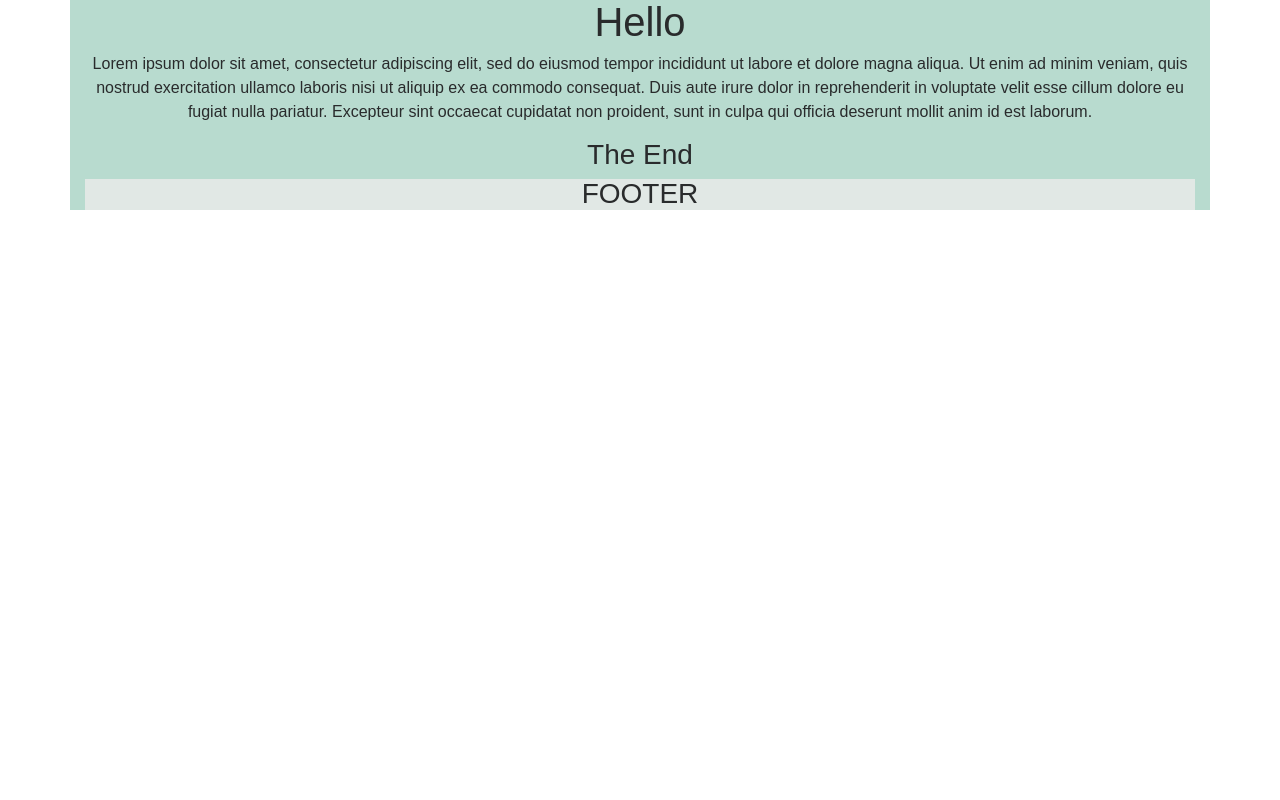
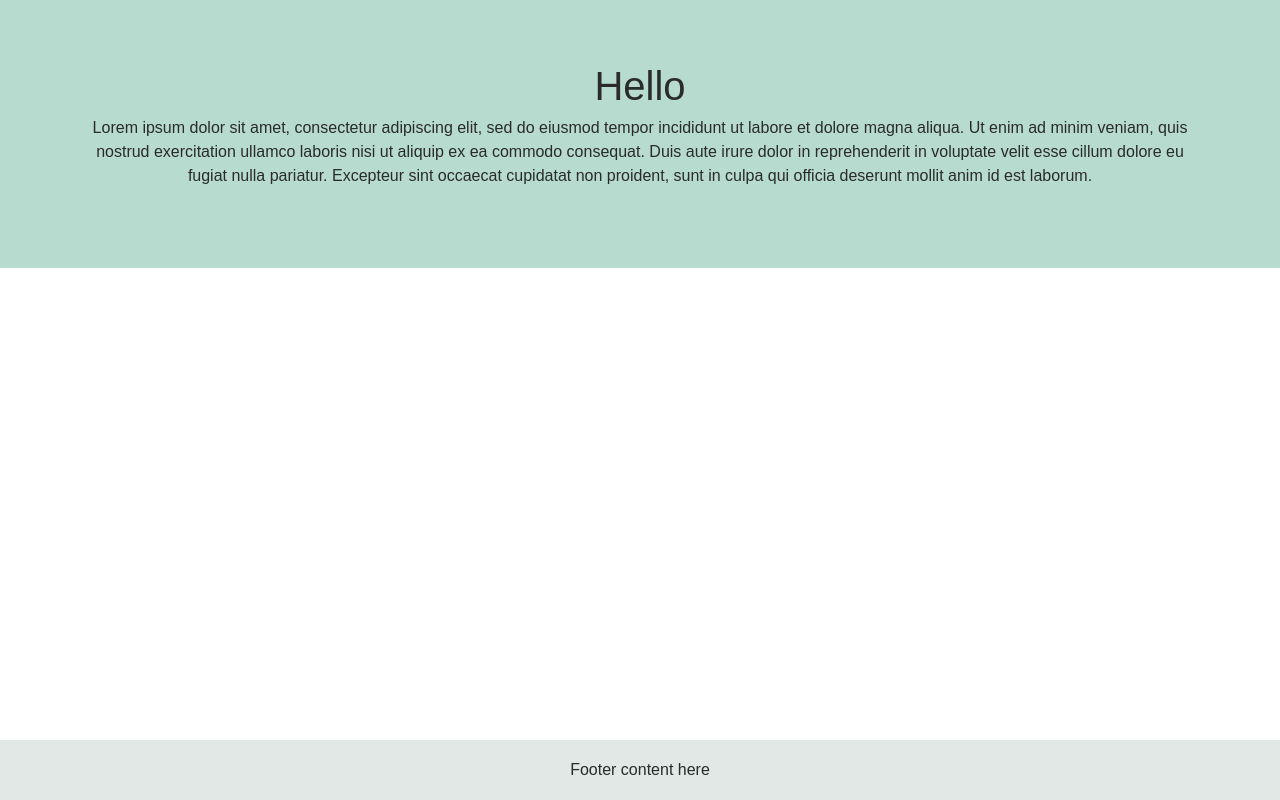
Before and after one commit to mishahoo-zz/personal-site-v2, a React (Create React App) app: page / in a window 1280 px wide. Built offline with nearby package versions, Linux system fonts and the light colour scheme.

Commit message:
Add Footer and About components.

```diff
--- /dev/null
+++ b/src/About.js
@@ -0,0 +1,19 @@
+import React from 'react';
+import './About.css';
+
+const About = () => (
+  <div className="about-container jumbotron">
+    <div className="container">
+      <h1>Hello</h1>
+      <p>
+        Lorem ipsum dolor sit amet, consectetur adipiscing elit, sed do eiusmod tempor incididunt ut labore et dolore
+        magna aliqua. Ut enim ad minim veniam, quis nostrud exercitation ullamco laboris nisi ut aliquip ex ea commodo
+        consequat. Duis aute irure dolor in reprehenderit in voluptate velit esse cillum dolore eu fugiat nulla
+        pariatur. Excepteur sint occaecat cupidatat non proident, sunt in culpa qui officia deserunt mollit anim id est
+        laborum.
+      </p>
+    </div>
+  </div>
+);
+
+export default About;
--- /dev/null
+++ b/src/About.scss
@@ -0,0 +1,9 @@
+@import './_colors';
+
+.about-container {
+  background-color: $primary-color;
+}
+
+.jumbotron {
+  border-radius: 0;
+}
--- a/src/App.css
+++ b/src/App.css
@@ -1,3 +1,2 @@
 .App {
-  text-align: center;
-  background-color: #b8dbcf; }
+  text-align: center; }
--- a/src/App.js
+++ b/src/App.js
@@ -1,20 +1,13 @@
 import React, { Component } from 'react';
+import About from './About';
 import Footer from './Footer';
 import './App.css';
 
 class App extends Component {
   render() {
     return (
-      <div className="App container">
-        <h1>Hello</h1>
-        <p>
-          Lorem ipsum dolor sit amet, consectetur adipiscing elit, sed do eiusmod tempor incididunt ut labore et dolore
-          magna aliqua. Ut enim ad minim veniam, quis nostrud exercitation ullamco laboris nisi ut aliquip ex ea commodo
-          consequat. Duis aute irure dolor in reprehenderit in voluptate velit esse cillum dolore eu fugiat nulla
-          pariatur. Excepteur sint occaecat cupidatat non proident, sunt in culpa qui officia deserunt mollit anim id
-          est laborum.
-        </p>
-        <h3>The End</h3>
+      <div className="App">
+        <About />
         <Footer />
       </div>
     );
--- a/src/App.scss
+++ b/src/App.scss
@@ -1,6 +1,3 @@
-@import '_colors';
-
 .App {
   text-align: center;
-  background-color: $primary-color;
 }
--- a/src/Footer.js
+++ b/src/Footer.js
@@ -2,9 +2,11 @@ import React from 'react';
 import './Footer.css';
 
 const Footer = () => (
-  <div className="footer">
-    <h3>FOOTER</h3>
-  </div>
+  <footer id="footer">
+    <div className="container">
+      <p>Footer content here</p>
+    </div>
+  </footer>
 );
 
 export default Footer;
--- a/src/Footer.scss
+++ b/src/Footer.scss
@@ -1,5 +1,10 @@
 @import '_colors';
 
-.footer {
+#footer {
+  position: absolute;
+  bottom: 0;
+  width: 100%;
+  height: 60px;
+  line-height: 60px;
   background-color: $secondary-color;
 }
```
